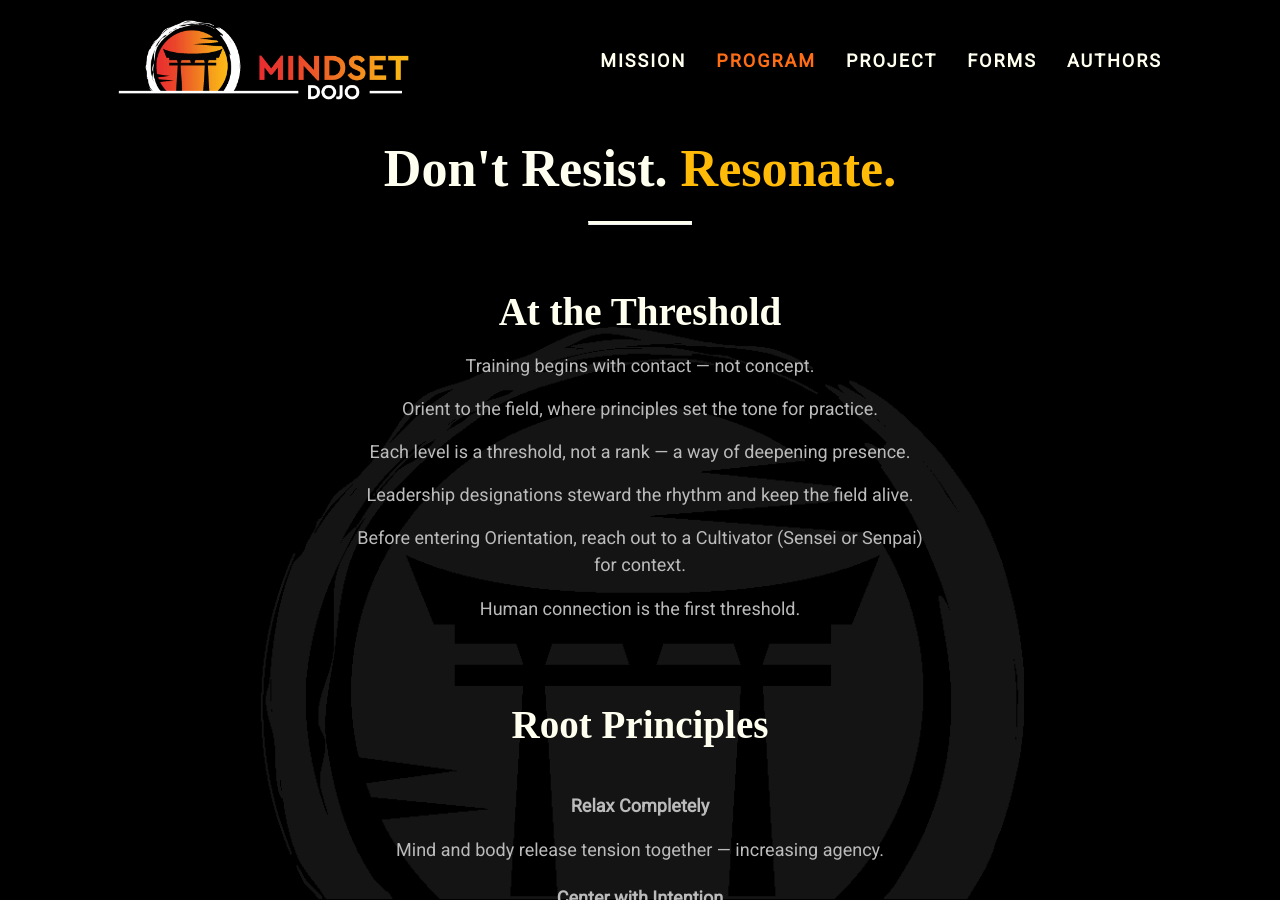
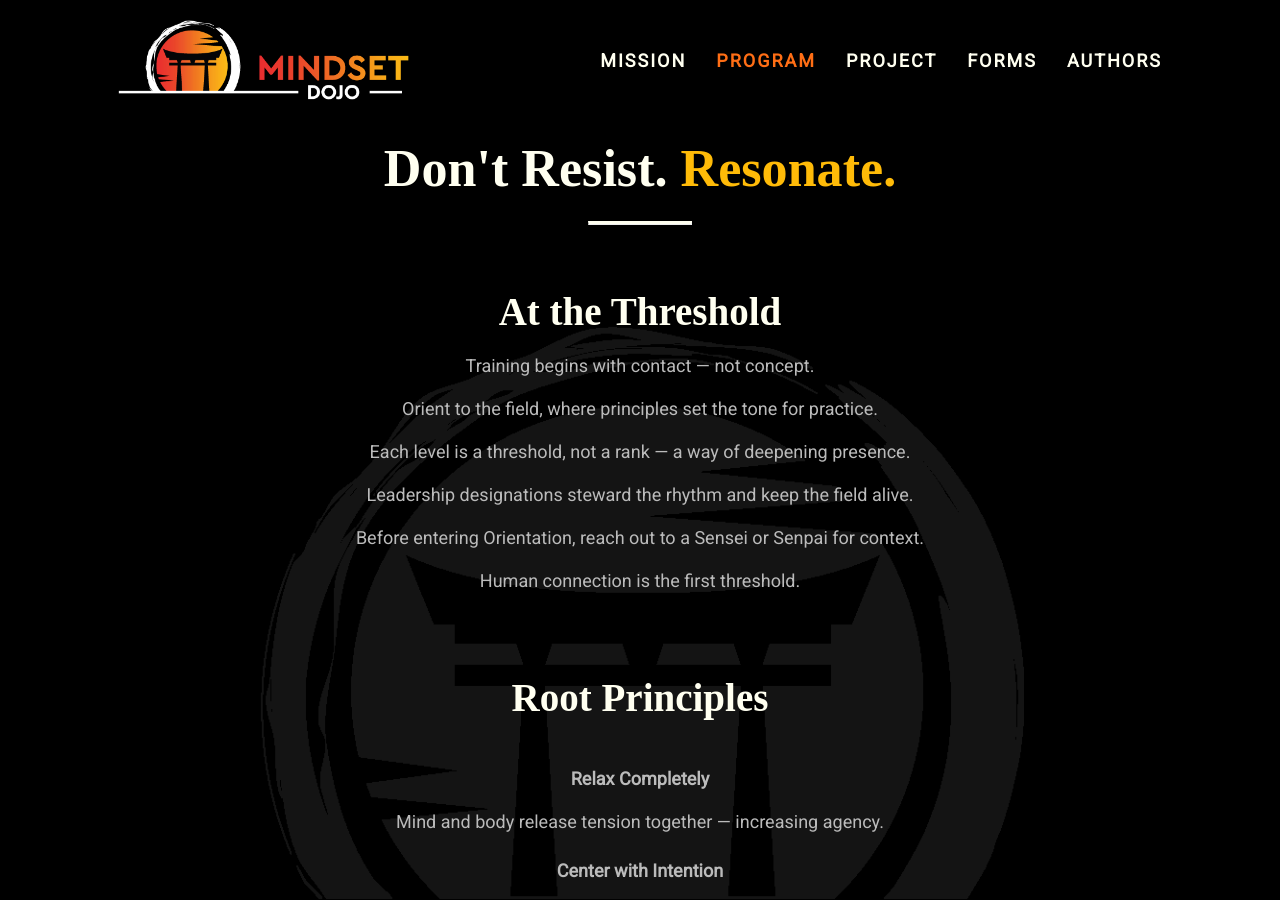
Before and after one commit to mindset-dojo/mindset-dojo.github.io, a Jekyll site: the page built from program.md, in a window 1280 px wide and 900 px high. Built offline with Jekyll 4.4.1, drawn with Linux system fonts in a browser that asks for light colours; some web fonts are replaced; some of the changed text lies outside the part shown.

Commit message:
feat: streamline leadership designation below

```diff
--- a/_data/sections/program.yaml
+++ b/_data/sections/program.yaml
@@ -11,7 +11,7 @@
         - "Orient to the field, where principles set the tone for practice."
         - "Each level is a threshold, not a rank — a way of deepening presence."
         - "Leadership designations steward the rhythm and keep the field alive."
-        - "Before entering Orientation, reach out to a Cultivator (Sensei or Senpai) for context."
+        - "Before entering Orientation, reach out to a Sensei or Senpai for context."
         - "Human connection is the first threshold."
   - type: principles
     data:
@@ -169,7 +169,7 @@
   - type: authors
     data:
       leadership_flow:
-        label: "⛩️💫 Cultivators"
+        label: "⛩️💫 Guides"
         designation_type: program
         limit: 16
   - type: ctas
```
